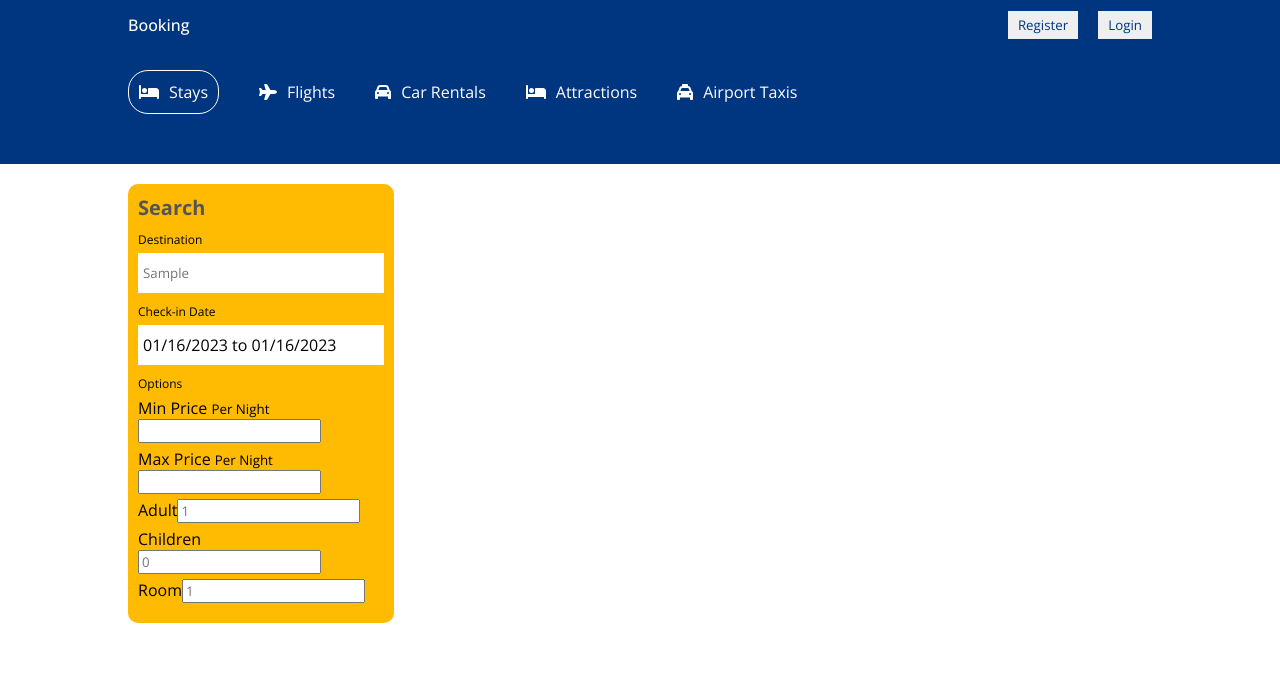
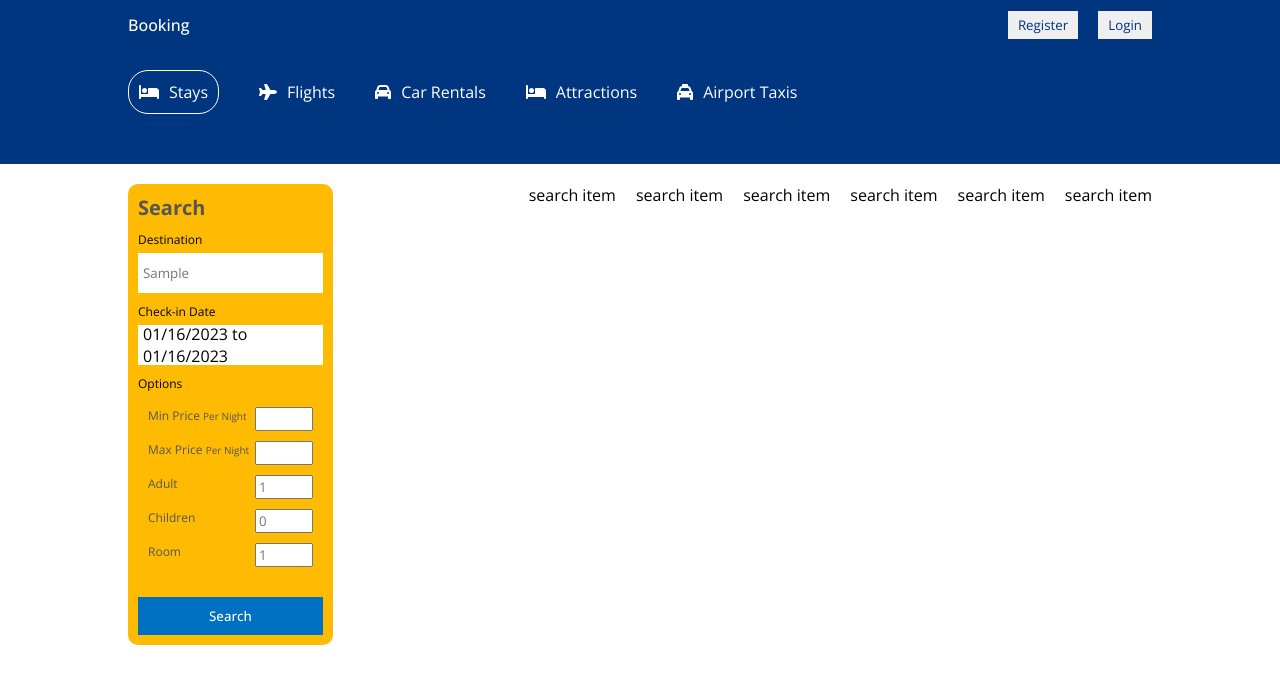
Before and after one commit to DThiwanka/Reservation-App, a React (Create React App) app: page / in a window 1280 px wide. Both pictures are taken after typing "Sample" into the empty fields and a click on the button "Search". Shown: the top 684 px of the page. Built offline with nearby package versions, Linux system fonts and the light colour scheme.

Commit message:
Search Item and List on Hotel Page

```diff
--- /dev/null
+++ b/src/components/searchItem/SearchItem.jsx
@@ -0,0 +1,12 @@
+import React from 'react'
+import './searchitem.css'
+
+const SearchItem = () => {
+  return (
+    <div>
+      search item
+    </div>
+  )
+}
+
+export default SearchItem
--- a/src/pages/list/List.jsx
+++ b/src/pages/list/List.jsx
@@ -5,6 +5,7 @@ import NavBar from "../../components/navBar/NavBar";
 import { useLocation } from "react-router-dom";
 import { format } from "date-fns";
 import { DateRange } from "react-date-range";
+import SearchItem from "../../components/searchItem/SearchItem";
 
 const List = () => {
 
@@ -41,7 +42,7 @@ const List = () => {
 
           <div className="lsItem">
             <label>Options</label>
-
+          <div className="lsOptions">
            <div className="lsOptionItem">
             <span className="lsOptionText">Min Price <small>Per Night</small></span>
             <input type="number" className="lsOptionInput" />
@@ -68,11 +69,18 @@ const List = () => {
            </div>
 
           </div>
-
-
+          </div>
+<button>Search</button>
           </div>
             <div className="listResult"></div>
+            <SearchItem/>
+            <SearchItem/>
+            <SearchItem/>
+            <SearchItem/>
+            <SearchItem/>
+            <SearchItem/>
           </div>
+
         </div>
 
     </div>
--- a/src/pages/list/list.css
+++ b/src/pages/list/list.css
@@ -57,3 +57,29 @@
   align-items: center;
   cursor: pointer;
 }
+
+.lsOptionItem{
+  display:flex;
+  justify-content: space-between;
+  margin-bottom: 10px;
+  color: #555;
+  font-size: 12px;
+}
+
+.lsOptionInput{
+  width: 50px;
+}
+
+.lsOptions{
+  padding: 10px;
+}
+
+.listSearch > button{
+padding: 10px;
+background-color: #0071c2;
+color:white;
+border: none;
+width: 100%;
+font-weight: 500;
+cursor: pointer;
+}
```
Also changed, not shown: src/components/searchItem/searchitem.css (added).
